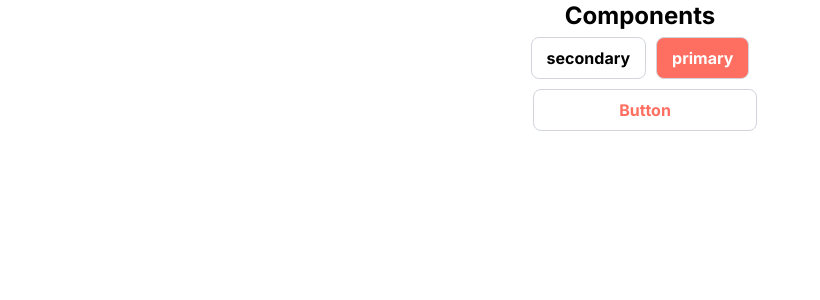
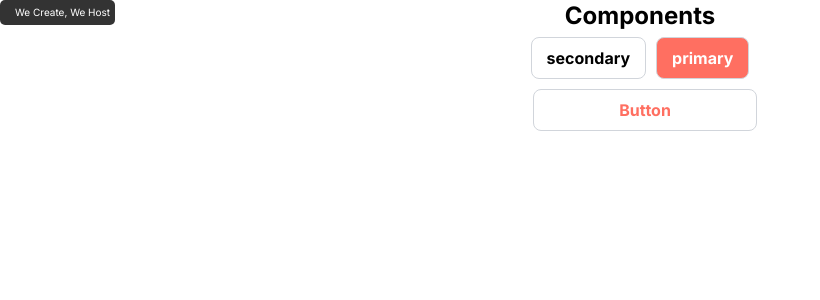
Before and after one commit to pally0091/custom-components, a Next.js app: page / in a window 1280 px wide. Shown: the top 300 px of the page, without its empty margins (0-820 px from the left). Built offline with nearby package versions, Linux system fonts and the light colour scheme.

Commit message:
dynamib text div created

```diff
--- a/src/app/layout.tsx
+++ b/src/app/layout.tsx
@@ -1,8 +1,8 @@
 import type { Metadata } from "next";
 import { Inter } from "next/font/google";
 import "./globals.css";
-import DynamicMouseBackground from "@/components/DynamibMouseBg";
-
+import DynamicMouseBackground from "@/components/DynamicMouseBg";
+import DynamicTextDiv from "@/components/DynamicTextDiv";
 const inter = Inter({ subsets: ["latin"] });
 
 export const metadata: Metadata = {
@@ -20,7 +20,7 @@ export default function RootLayout({
       <body className={inter.className}>
         <main className="text-center">
           <DynamicMouseBackground></DynamicMouseBackground>
-          {children}
+          <DynamicTextDiv>{children}</DynamicTextDiv>
         </main>
       </body>
     </html>
--- a/src/app/page.tsx
+++ b/src/app/page.tsx
@@ -4,6 +4,7 @@ import Button from "@/components/Button";
 export default function Home() {
   return (
     <>
+      <div>
         <h1 className="text-2xl font-bold">Components</h1>
         <Button
           secondary
@@ -20,6 +21,7 @@ export default function Home() {
             full
           ></Button>
         </div>
+      </div>
     </>
   );
 }
--- a/src/components/DynamibMouseBg.tsx
+++ b/src/components/DynamicMouseBg.tsx
@@ -27,7 +27,7 @@ const DynamicMouseBackground: React.FC = () => {
       window.removeEventListener("mousemove", handleMouseMove);
     };
   }, [dynamicBackgroundRef]);
-  console.log(position);
+  //   console.log(position);
   return (
     <div
       className="dynamic-background w-screen h-screen fixed top-0 left-0 pointer-events-none"
--- /dev/null
+++ b/src/components/DynamicTextDiv.tsx
@@ -0,0 +1,63 @@
+// DynamicDiv.tsx
+
+"use client";
+import React, { useState, useEffect } from "react";
+
+interface DynamicDivProps {
+  children: React.ReactNode;
+}
+
+const DynamicDiv: React.FC<DynamicDivProps> = ({ children }) => {
+  const [position, setPosition] = useState<{ x: number; y: number }>({
+    x: 0,
+    y: 0,
+  });
+  const [displayText, setDisplayText] = useState<boolean>(false);
+
+  useEffect(() => {
+    const handleMouseMove = (e: MouseEvent) => {
+      setPosition({ x: e.clientX, y: e.clientY });
+    };
+
+    window.addEventListener("mousemove", handleMouseMove);
+
+    return () => {
+      window.removeEventListener("mousemove", handleMouseMove);
+    };
+  }, []);
+
+  const handleMouseEnter = () => {
+    setDisplayText(true);
+  };
+
+  const handleMouseLeave = () => {
+    setDisplayText(false);
+  };
+
+  return (
+    <div
+      onMouseEnter={handleMouseEnter}
+      onMouseLeave={handleMouseLeave}
+    >
+      {displayText && (
+        <div
+          style={{
+            position: "fixed",
+            top: position.y,
+            left: position.x,
+            backgroundColor: "rgba(0, 0, 0, 0.8)",
+            color: "white",
+            padding: "5px 5px 5px 15px",
+            borderRadius: "5px",
+            fontSize: "10px",
+          }}
+        >
+          We Create, We Host
+        </div>
+      )}
+      {children}
+    </div>
+  );
+};
+
+export default DynamicDiv;
```
Lines whose indentation alone changed are shown as unchanged.
